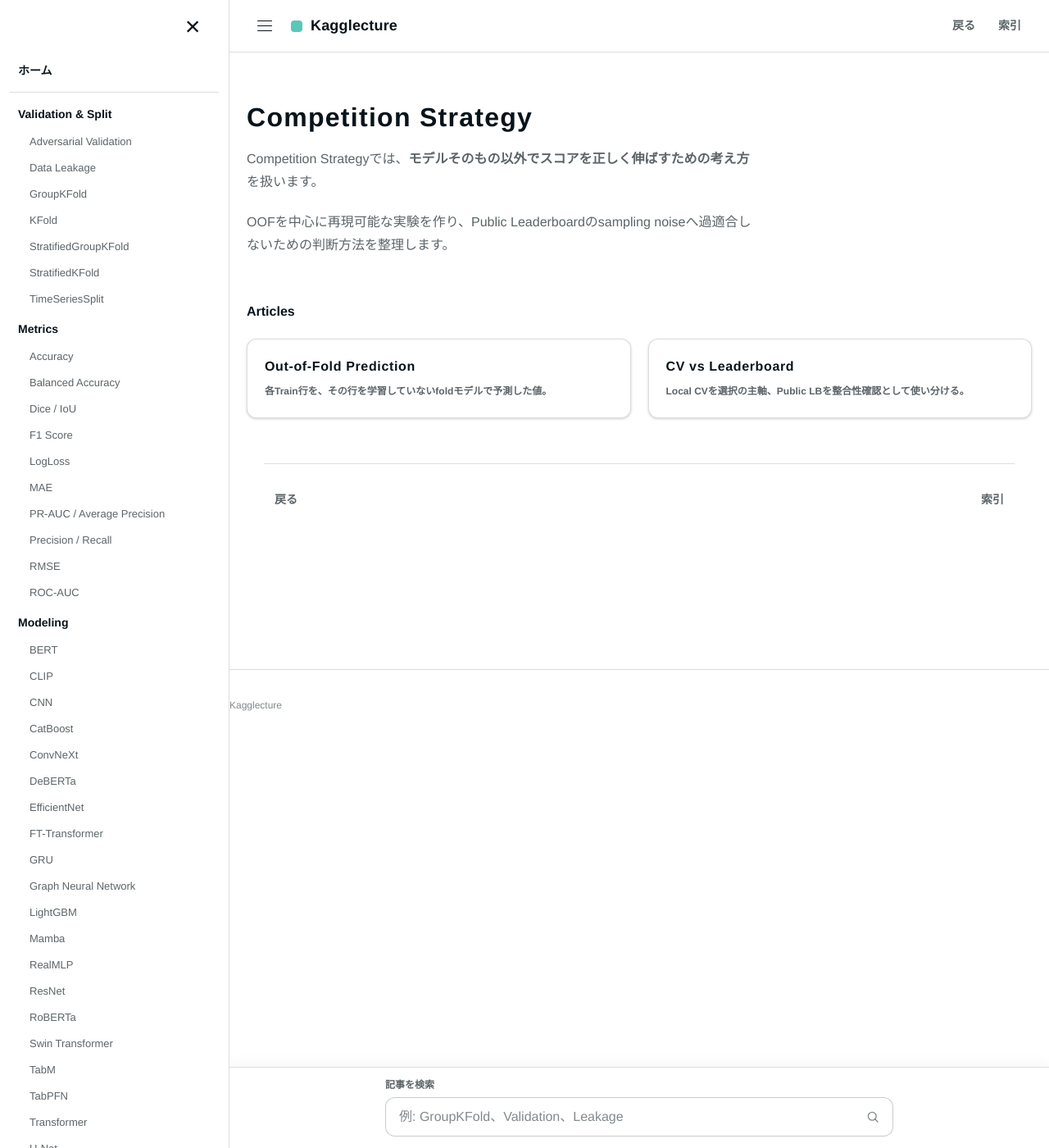
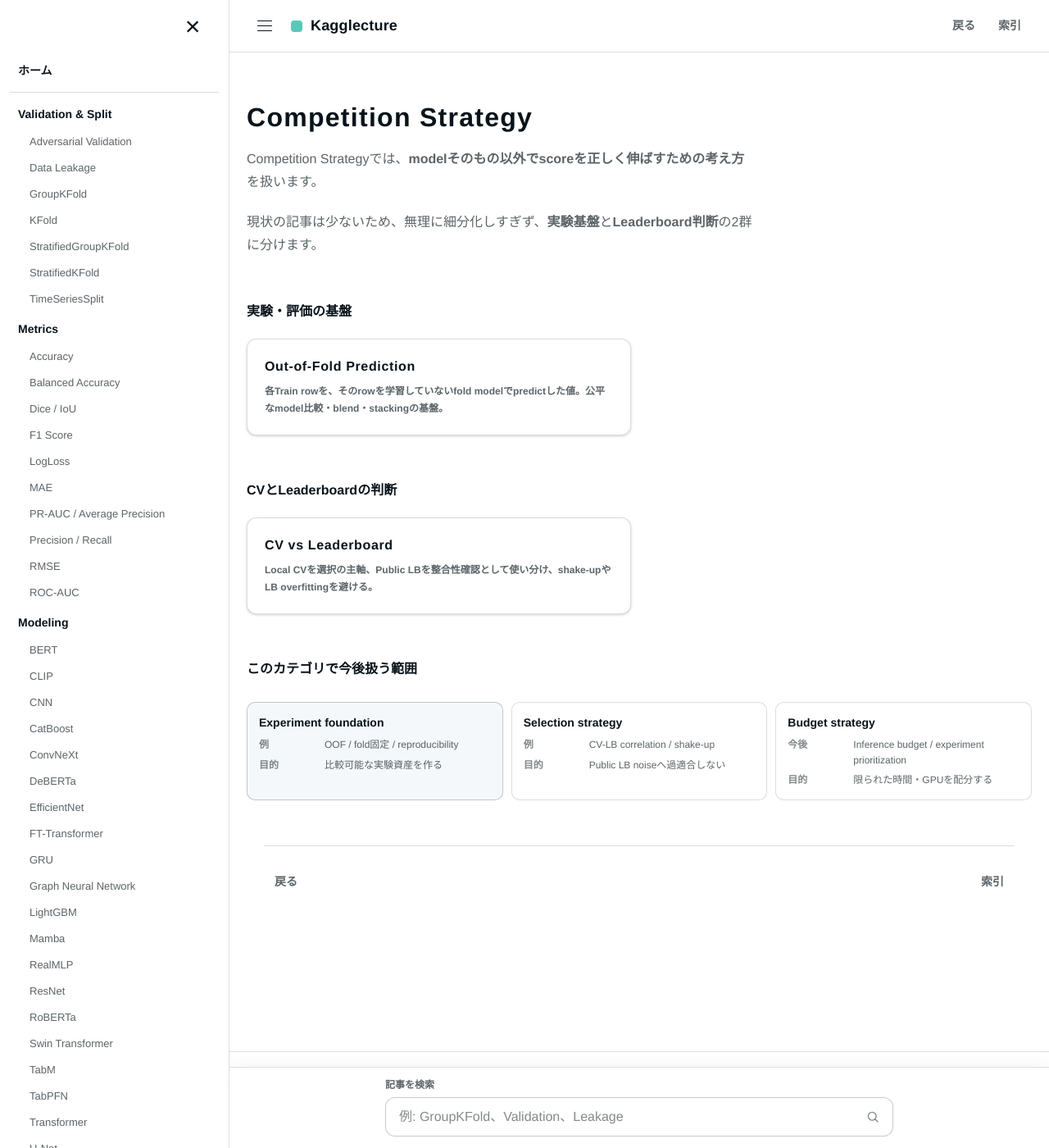
Before and after one commit to morikazu1119/Kagglecture, a Jekyll site: the page built from wiki/competition-strategy/index.md, in a window 1280 px wide and 1400 px high. Shown: the whole window at 82% size. Built offline with Jekyll 4.4.1, drawn with Linux system fonts in a browser that asks for light colours.

Commit message:
docs: group competition strategy index

```diff
--- a/wiki/competition-strategy/index.md
+++ b/wiki/competition-strategy/index.md
@@ -1,8 +1,8 @@
 ---
 layout: default
 title: Competition Strategy
-description: KaggleのCV・Leaderboard・再現性などのコンペ戦略を調べるためのカテゴリ索引。
-summary: CV-LB correlation、Leaderboard overfitting、Shake-up、Inference budget、再現性。
+description: KaggleのCV・Leaderboard・再現性など、model以外の競技戦略を調べるカテゴリ索引。
+summary: OOF基盤とCV-LB判断を分けて整理する。
 type: category-index
 nav_order: 7
 permalink: /wiki/competition-strategy/
@@ -10,19 +10,26 @@ permalink: /wiki/competition-strategy/
 
 # Competition Strategy
 
-Competition Strategyでは、**モデルそのもの以外でスコアを正しく伸ばすための考え方**を扱います。
+Competition Strategyでは、**modelそのもの以外でscoreを正しく伸ばすための考え方**を扱います。
 
-OOFを中心に再現可能な実験を作り、Public Leaderboardのsampling noiseへ過適合しないための判断方法を整理します。
+現状の記事は少ないため、無理に細分化しすぎず、**実験基盤**と**Leaderboard判断**の2群に分けます。
 
-## Articles
+## 実験・評価の基盤
 
 <div class="dictionary-grid">
-  <a class="dictionary-card dictionary-card-link" href="{{ '/wiki/competition-strategy/out-of-fold.html' | relative_url }}" aria-label="Out-of-Fold Prediction を開く">
-    <h3>Out-of-Fold Prediction</h3>
-    <p>各Train行を、その行を学習していないfoldモデルで予測した値。</p>
-  </a>
-  <a class="dictionary-card dictionary-card-link" href="{{ '/wiki/competition-strategy/cv-vs-leaderboard.html' | relative_url }}" aria-label="CV vs Leaderboard を開く">
-    <h3>CV vs Leaderboard</h3>
-    <p>Local CVを選択の主軸、Public LBを整合性確認として使い分ける。</p>
-  </a>
+  <a class="dictionary-card dictionary-card-link" href="{{ '/wiki/competition-strategy/out-of-fold.html' | relative_url }}"><h3>Out-of-Fold Prediction</h3><p>各Train rowを、そのrowを学習していないfold modelでpredictした値。公平なmodel比較・blend・stackingの基盤。</p></a>
 </div>
+
+## CVとLeaderboardの判断
+
+<div class="dictionary-grid">
+  <a class="dictionary-card dictionary-card-link" href="{{ '/wiki/competition-strategy/cv-vs-leaderboard.html' | relative_url }}"><h3>CV vs Leaderboard</h3><p>Local CVを選択の主軸、Public LBを整合性確認として使い分け、shake-upやLB overfittingを避ける。</p></a>
+</div>
+
+## このカテゴリで今後扱う範囲
+
+<div class="comparison-board">
+  <section class="comparison-card is-primary"><h4>Experiment foundation</h4><dl><dt>例</dt><dd>OOF / fold固定 / reproducibility</dd><dt>目的</dt><dd>比較可能な実験資産を作る</dd></dl></section>
+  <section class="comparison-card"><h4>Selection strategy</h4><dl><dt>例</dt><dd>CV-LB correlation / shake-up</dd><dt>目的</dt><dd>Public LB noiseへ過適合しない</dd></dl></section>
+  <section class="comparison-card"><h4>Budget strategy</h4><dl><dt>今後</dt><dd>Inference budget / experiment prioritization</dd><dt>目的</dt><dd>限られた時間・GPUを配分する</dd></dl></section>
+</div>
```
